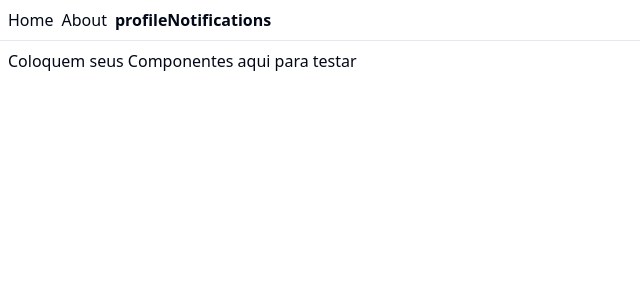
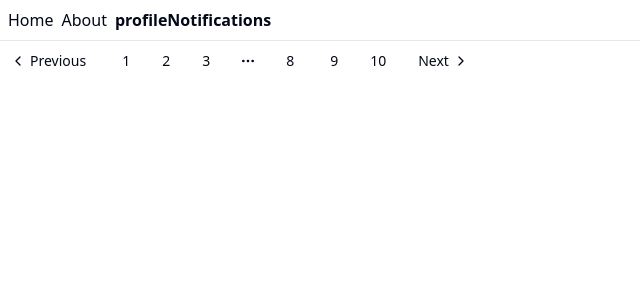
Before and after one commit to Aprender-e-Crescer/crowdfy, a React (Vite) app: page /profileNotifications in a window 1280 px wide. Shown: the top 300 px of the page, without its empty margins (0-640 px from the left). Built offline with nearby package versions, Linux system fonts and the light colour scheme.

Commit message:
adicionando pagination

```diff
--- /dev/null
+++ b/src/components/ui/pagination.tsx
@@ -0,0 +1,117 @@
+import * as React from "react"
+import { ChevronLeft, ChevronRight, MoreHorizontal } from "lucide-react"
+
+import { cn } from "@/lib/utils"
+import { ButtonProps, buttonVariants } from "@/components/ui/button"
+
+const Pagination = ({ className, ...props }: React.ComponentProps<"nav">) => (
+  <nav
+    role="navigation"
+    aria-label="pagination"
+    className={cn("mx-auto flex w-full justify-center", className)}
+    {...props}
+  />
+)
+Pagination.displayName = "Pagination"
+
+const PaginationContent = React.forwardRef<
+  HTMLUListElement,
+  React.ComponentProps<"ul">
+>(({ className, ...props }, ref) => (
+  <ul
+    ref={ref}
+    className={cn("flex flex-row items-center gap-1", className)}
+    {...props}
+  />
+))
+PaginationContent.displayName = "PaginationContent"
+
+const PaginationItem = React.forwardRef<
+  HTMLLIElement,
+  React.ComponentProps<"li">
+>(({ className, ...props }, ref) => (
+  <li ref={ref} className={cn("", className)} {...props} />
+))
+PaginationItem.displayName = "PaginationItem"
+
+type PaginationLinkProps = {
+  isActive?: boolean
+} & Pick<ButtonProps, "size"> &
+  React.ComponentProps<"a">
+
+const PaginationLink = ({
+  className,
+  isActive,
+  size = "icon",
+  ...props
+}: PaginationLinkProps) => (
+  <a
+    aria-current={isActive ? "page" : undefined}
+    className={cn(
+      buttonVariants({
+        variant: isActive ? "outline" : "ghost",
+        size,
+      }),
+      className
+    )}
+    {...props}
+  />
+)
+PaginationLink.displayName = "PaginationLink"
+
+const PaginationPrevious = ({
+  className,
+  ...props
+}: React.ComponentProps<typeof PaginationLink>) => (
+  <PaginationLink
+    aria-label="Go to previous page"
+    size="default"
+    className={cn("gap-1 pl-2.5", className)}
+    {...props}
+  >
+    <ChevronLeft className="h-4 w-4" />
+    <span>Previous</span>
+  </PaginationLink>
+)
+PaginationPrevious.displayName = "PaginationPrevious"
+
+const PaginationNext = ({
+  className,
+  ...props
+}: React.ComponentProps<typeof PaginationLink>) => (
+  <PaginationLink
+    aria-label="Go to next page"
+    size="default"
+    className={cn("gap-1 pr-2.5", className)}
+    {...props}
+  >
+    <span>Next</span>
+    <ChevronRight className="h-4 w-4" />
+  </PaginationLink>
+)
+PaginationNext.displayName = "PaginationNext"
+
+const PaginationEllipsis = ({
+  className,
+  ...props
+}: React.ComponentProps<"span">) => (
+  <span
+    aria-hidden
+    className={cn("flex h-9 w-9 items-center justify-center", className)}
+    {...props}
+  >
+    <MoreHorizontal className="h-4 w-4" />
+    <span className="sr-only">More pages</span>
+  </span>
+)
+PaginationEllipsis.displayName = "PaginationEllipsis"
+
+export {
+  Pagination,
+  PaginationContent,
+  PaginationEllipsis,
+  PaginationItem,
+  PaginationLink,
+  PaginationNext,
+  PaginationPrevious,
+}
--- a/src/routes/profileNotifications.tsx
+++ b/src/routes/profileNotifications.tsx
@@ -1,3 +1,13 @@
+import {
+  Pagination,
+  PaginationContent,
+  PaginationEllipsis,
+  PaginationItem,
+  PaginationLink,
+  PaginationNext,
+  PaginationPrevious,
+} from "@/components/ui/pagination"
+
 import { createFileRoute } from '@tanstack/react-router'
 
 export const Route = createFileRoute(`/profileNotifications`)({
@@ -5,7 +15,30 @@
 })
 
 function ProfileNotifications() {
-  return <div className="p-2">
-    Coloquem seus Componentes aqui para testar
+  return <div className="flex justify-evenly w-full">
+   <Pagination className="flex justify-between w-full">
+  <PaginationContent >
+    <PaginationItem>
+      <PaginationPrevious href="#" />
+
+    </PaginationItem>
+    <PaginationItem >
+      <PaginationLink href="#">1</PaginationLink>
+      <PaginationLink href="#">2</PaginationLink>
+      <PaginationLink href="#">3</PaginationLink>
+    </PaginationItem>
+    <PaginationItem>
+      <PaginationEllipsis />
+    </PaginationItem>
+    <PaginationLink href="#">8</PaginationLink>
+    <PaginationLink href="#">9</PaginationLink>
+    <PaginationLink href="#">10</PaginationLink>
+    <PaginationItem>
+
+      <PaginationNext href="#" />
+    </PaginationItem>
+  </PaginationContent>
+</Pagination>
+
   </div>
 }
```
